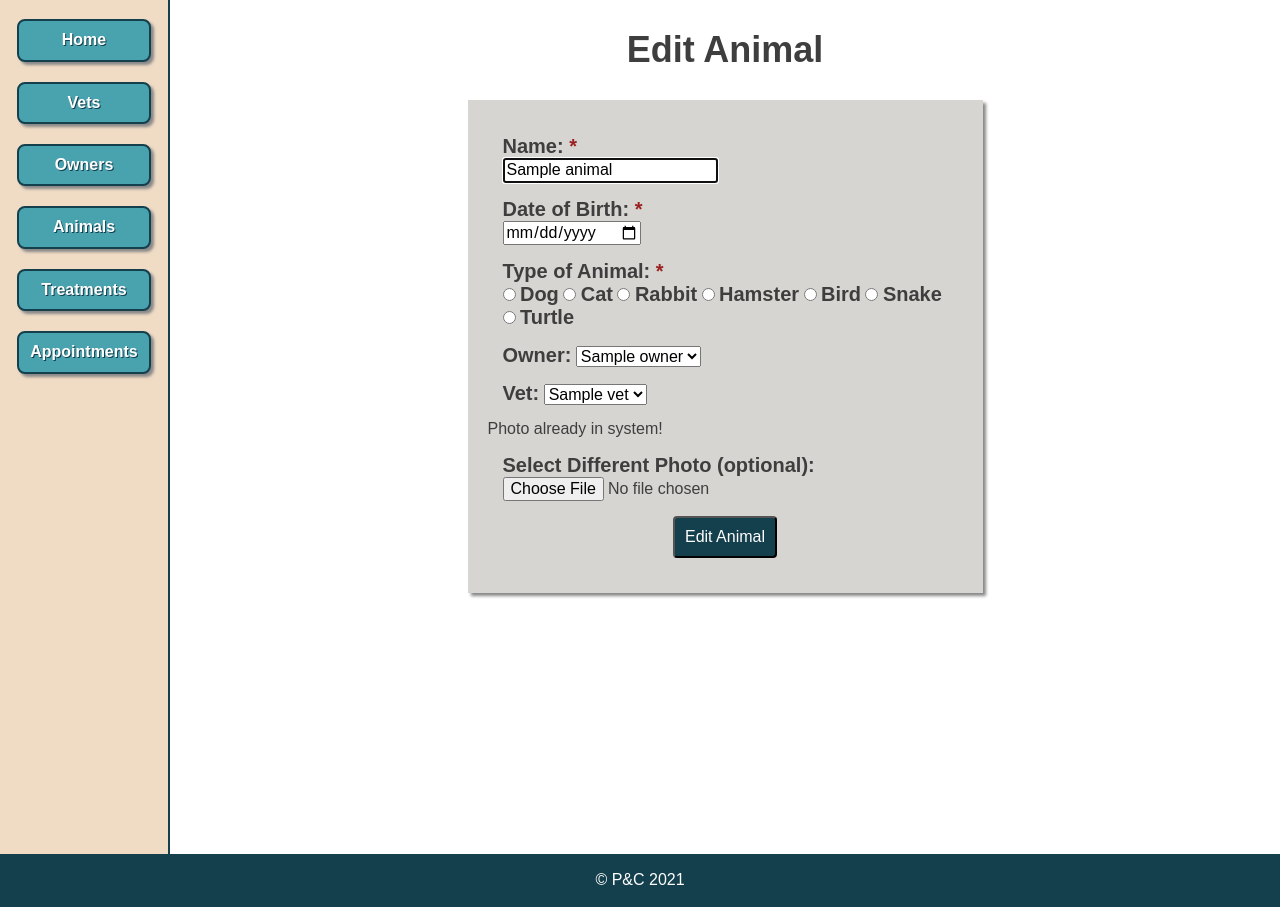
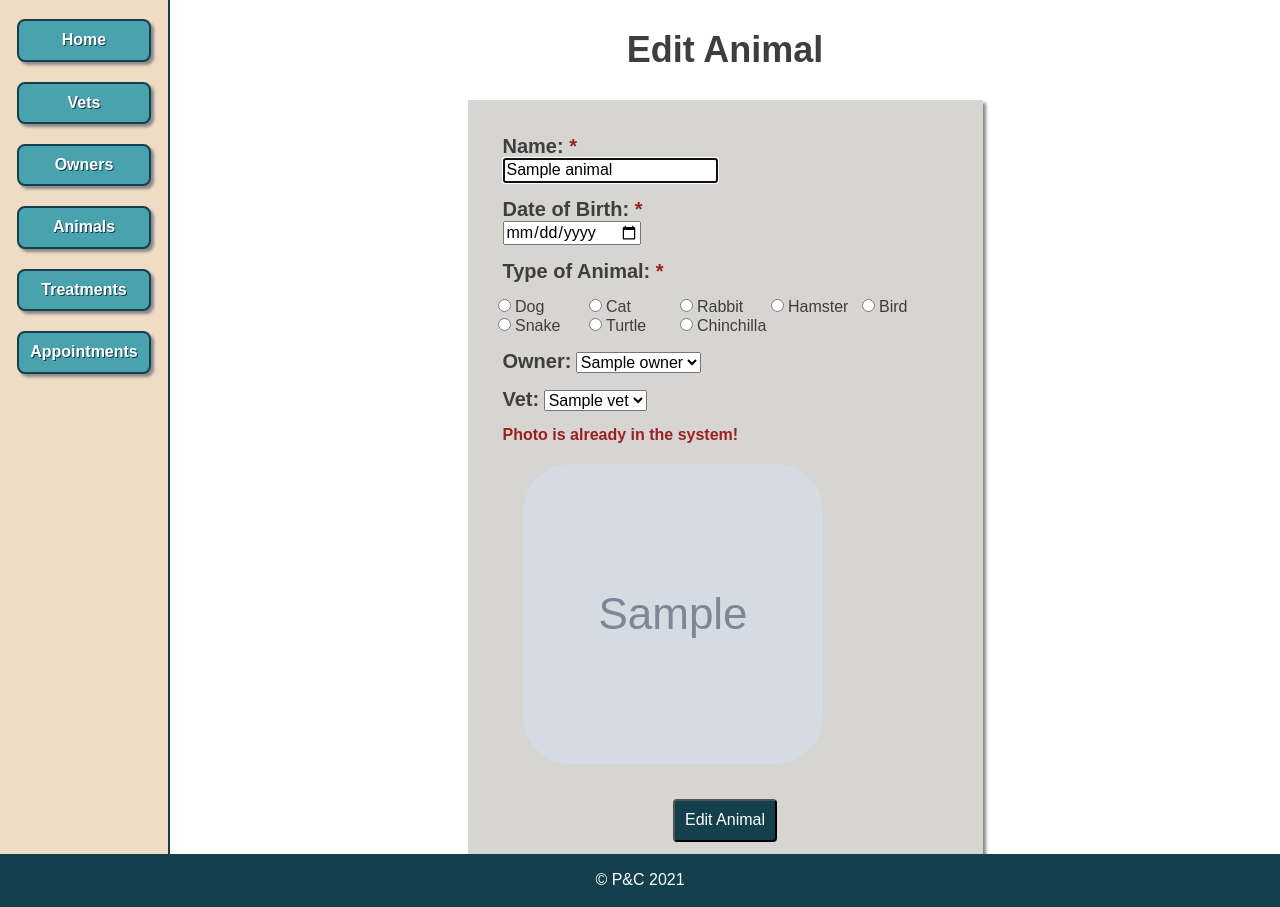
Before and after one commit to Kirsten4/vet_management_app, a Flask app: page /animals/1/edit in a window 1280 px wide. Shown: the part 161-1068 px from the top of the page. Run offline with Flask 2, Linux system fonts and the light colour scheme; grey boxes marked "Sample" are stand-in pictures; a database or web service that is not in the repository returns one stand-in record (values such as "Sample title"); some libraries are stand-ins or nearby versions.

Commit message:
show animals per vet

```diff
--- a/static/forms.css
+++ b/static/forms.css
@@ -29,3 +29,7 @@
     padding: 20px;
     box-shadow: 3px 3px 3px #888888;
 }
+
+.form-style-2 div {
+    margin: 5px;
+}
--- a/static/style.css
+++ b/static/style.css
@@ -161,3 +161,20 @@ td form {
 table {
     width: 90%;
 }
+
+.radio-container{
+    display: flex;
+    flex-flow: row wrap;
+    margin: 10px;
+}
+
+.radio-container div {
+    width: 20%;
+    margin: 0px;
+    min-width: 80px;
+}
+
+.radio-container div label {
+    font-weight: 300;
+    font-size: 16px;
+}
--- a/templates/animals/edit.html
+++ b/templates/animals/edit.html
@@ -14,44 +14,64 @@
         <input type="date" id="date_of_birth" name="date_of_birth" value="{{ animal.date_of_birth }}">
     </div>
 
+    <div >
+        <label for="type_of_animal">Type of Animal: <span class="required_*">*</span></label><br>
+    </div>
+    <section class="radio-container">
         <div>
-        <label for="type_of_animal">Type of Animal: <span class="required_*">*</span></label><br>
-        <input type="radio" id="dog" name="type_of_animal" value="dog"
-            {% if animal.type_of_animal == "dog" %}
+            <input type="radio" id="dog" name="type_of_animal" value="Dog"
+            {% if animal.type_of_animal == "Dog" %}
                 checked = "checked"
             {% endif %}>
-        <label for="dog">Dog</label>
-        <input type="radio" id="cat" name="type_of_animal" value="cat"
-            {% if animal.type_of_animal == "cat" %}
+            <label class="radio-buttons" for="dog">Dog</label>
+        </div>
+        <div>
+            <input type="radio" id="cat" name="type_of_animal" value="Cat"
+                {% if animal.type_of_animal == "Cat" %}
                     checked = "checked"
                 {% endif %}>
-        <label for="cat">Cat</label>
-        <input type="radio" id="rabbit" name="type_of_animal" value="rabbit"
-            {% if animal.type_of_animal == "rabbit" %}
+            <label class="radio-buttons" for="cat">Cat</label>
+        </div>
+        <div>
+            <input type="radio" id="rabbit" name="type_of_animal" value="Rabbit"
+                {% if animal.type_of_animal == "Rabbit" %}
                     checked = "checked"
                 {% endif %}>
-        <label for="rabbit">Rabbit</label>
-        <input type="radio" id="hamster" name="type_of_animal" value="hamster"
-            {% if animal.type_of_animal == "hamster" %}
+            <label class="radio-buttons" for="rabbit">Rabbit</label>
+        </div>
+        <div>
+            <input type="radio" id="hamster" name="type_of_animal" value="Hamster"
+                {% if animal.type_of_animal == "Hamster" %}
                     checked = "checked"
                 {% endif %}>
-        <label for="hamster">Hamster</label>
-        <input type="radio" id="bird" name="type_of_animal" value="bird"
-            {% if animal.type_of_animal == "bird" %}
+            <label class="radio-buttons" for="hamster">Hamster</label>
+        </div>
+        <div>
+            <input type="radio" id="bird" name="type_of_animal" value="Bird"
+                {% if animal.type_of_animal == "Bird" %}
                     checked = "checked"
                 {% endif %}>
-        <label for="bird">Bird</label>
-        <input type="radio" id="snake" name="type_of_animal" value="snake"
-            {% if animal.type_of_animal == "snake" %}
+            <label class="radio-buttons" for="bird">Bird</label>
+        </div>
+        <div>
+            <input type="radio" id="snake" name="type_of_animal" value="Snake"
+                {% if animal.type_of_animal == "Snake" %}
                     checked = "checked"
                 {% endif %}>
-        <label for="snake">Snake</label>
-        <input type="radio" id="turtle" name="type_of_animal" value="turtle"
-            {% if animal.type_of_animal == "turtle" %}
+            <label class="radio-buttons" for="snake">Snake</label>
+        </div>
+        <div>
+            <input type="radio" id="turtle" name="type_of_animal" value="Turtle"
+                {% if animal.type_of_animal == "Turtle" %}
                     checked = "checked"
                 {% endif %}>
-        <label for="turtle">Turtle</label>
+            <label class="radio-buttons" for="turtle">Turtle</label>
         </div>
+        <div>
+            <input type="radio" id="chinchilla" name="type_of_animal" value="Chinchilla">
+            <label for="Chinchilla">Chinchilla</label>
+        </div>
+    </section>
 
     <div>
         <label for="owner">Owner:</label>
@@ -75,18 +95,11 @@
     </div>
 
     {% if animal.photo %}
-        Photo already in system!
-        <div>
-            <label for="photo">Select Different Photo (optional):</label><br>
-            <input type="file" id="photo" name="photo" accept="image/png, image/jpeg" value="{{ animal.photo }}">
+        <div class="warning">
+            Photo is already in the system! <br>
+            <img class="animal-photo" src="/static/img/{{ animal.photo }}" alt="animal photo">
+        </div>
 
-        </div>
-    {% else %}
-    <div>
-        <label for="photo">Select Photo (optional):</label><br>
-        <input type="file" id="photo" name="photo" accept="image/png, image/jpeg" value="{{ animal.photo }}">
-
-    </div>
     {% endif %}
     <div class="submit-button">
         <button type="submit">Edit Animal</button>
--- a/templates/vets/edit.html
+++ b/templates/vets/edit.html
@@ -19,10 +19,6 @@
             Photo is already in the system! <br>
             <img class="vet-photo-small" src="/static/img/{{ vet.photo }}" alt="vet photo">
         </div>
-        <div>
-            <label for="photo">Select Different Photo (optional):</label><br>
-            <input type="file" id="photo" name="photo" accept="image/png, image/jpeg" value="{{ vet.photo }}">
-        </div>
     {% else %}
     <div>
         <label for="photo">Select Photo (optional):</label><br>
--- a/templates/vets/index.html
+++ b/templates/vets/index.html
@@ -15,7 +15,8 @@
             </h3>
         </div>
         <div id="qualified-vet">
-           <b> Qualified:</b> {{ vet.qualified_date.strftime("%d %b %Y") }}
+           <b> Qualified:</b> {{ vet.qualified_date.strftime("%d %b %Y") }} <br>
+           <b>Number of Animals Assigned:</b> {{ animal_dict[vet.name] }}
         </div>
          <div id="photo-vet">
             {% if vet.photo %}
```
Also changed, not shown: controllers/vets_controller.py (+8 -1 lines), templates/animals/new.html (+24 -2 lines), templates/animals/show.html (+4 -3 lines), templates/owners/edit.html (+7 -2 lines), static/buttons.css (line endings or trailing spaces). Lines whose indentation alone changed are shown as unchanged.
